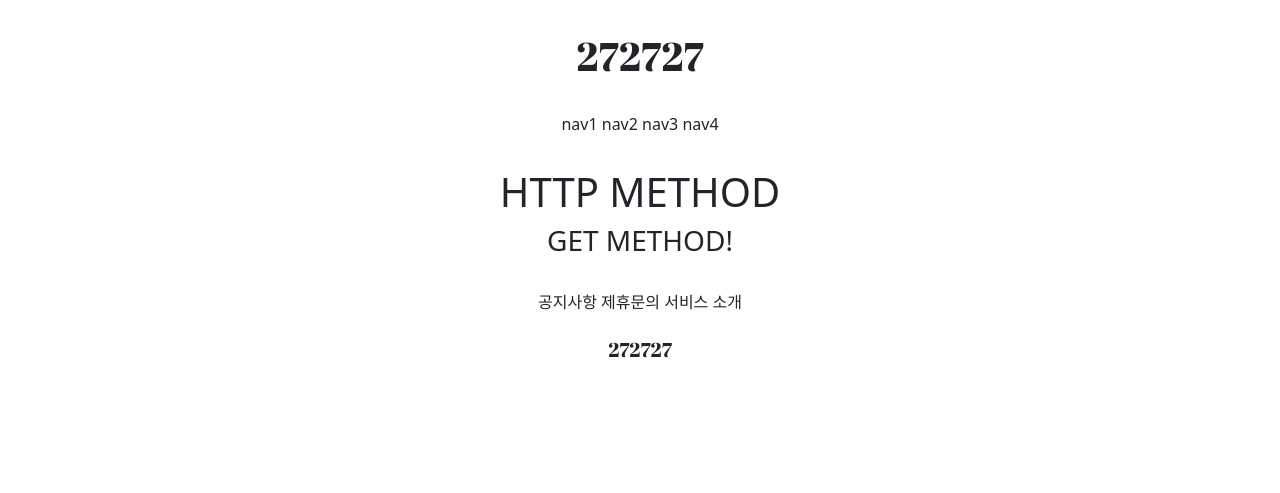
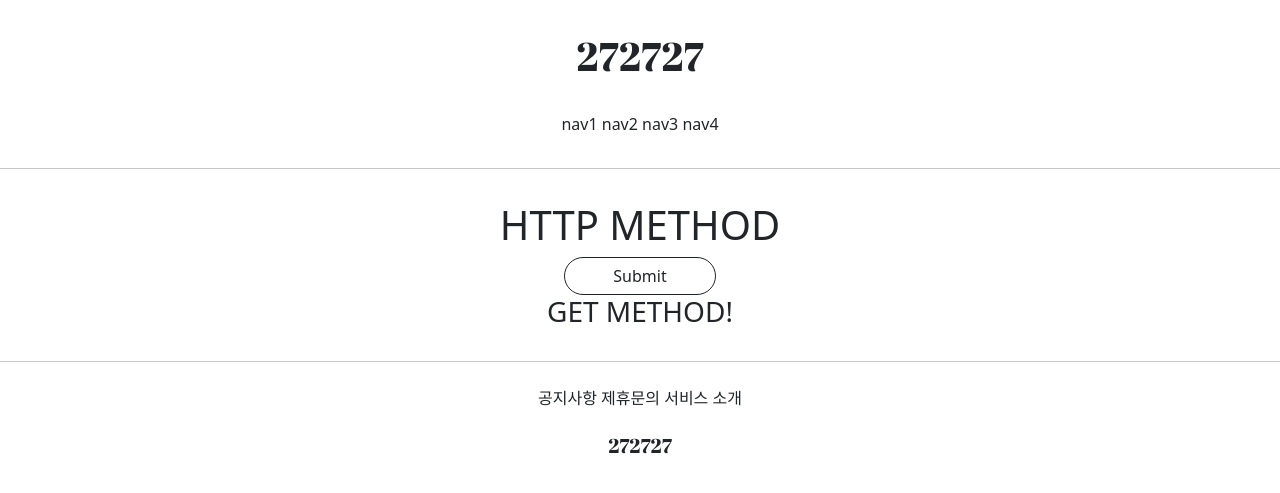
Before and after one commit to 100100001001/gis_django_2, a Django app: page /accounts/hello_world/ in a window 1280 px wide. Shown: the top 493 px of the page. Run offline with Django 3.2, Linux system fonts and the light colour scheme; parts of the project's set-up code (start-up, migrations or seed data) failed here and were passed over.

Commit message:
7/9 commit 3

```diff
--- a/accountapp/templates/accountapp/hello_world.html
+++ b/accountapp/templates/accountapp/hello_world.html
@@ -2,9 +2,14 @@
 
 {% block content %}
 
-
     <div style="margin: 2rem; text-align: center;">
     <h1>HTTP METHOD</h1>
+
+        <form action="/accounts/hello_world/" method="post">
+            {% csrf_token %}
+            <input type="submit" class="btn btn-outline-dark rounded-pill px-5">
+
+        </form>
 
     <h3>{{ text }}</h3>
 
--- a/templates/base.html
+++ b/templates/base.html
@@ -3,16 +3,18 @@
 
 {% include 'head.html' %}
 
-
 <body>
 
 {% include 'header.html' %}
 
+<hr>
+
 {% block content %}
 {% endblock %}
 
+<hr>
+
 {% include 'footer.html' %}
-
 
 </body>
 </html>
```
